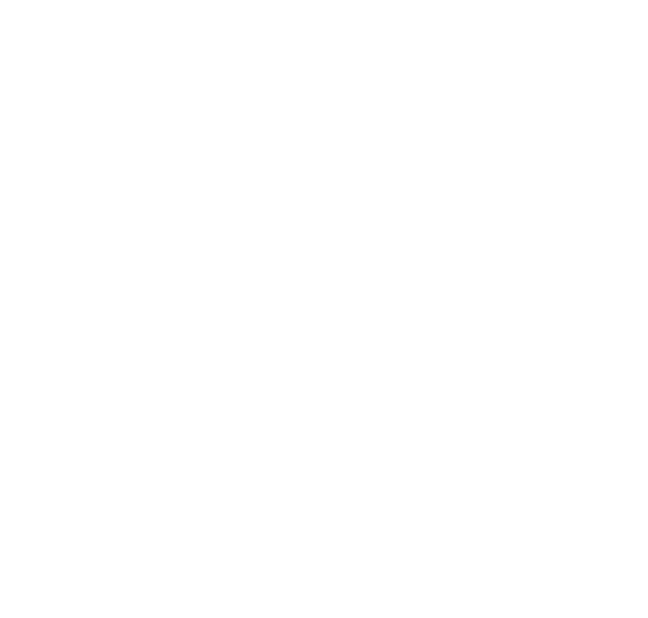
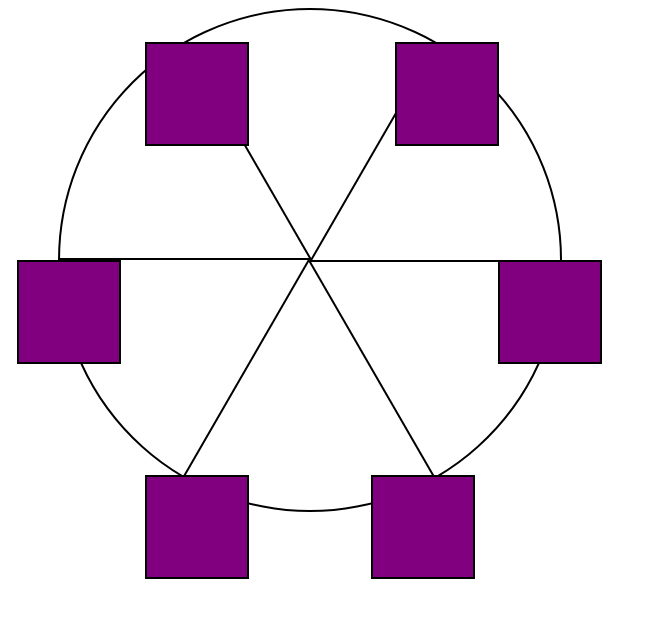
Before and after one commit to priyadarsini-gunasekaran/Ferris-wheel, a plain HTML site: page index.html in a window 1280 px wide. Shown: the whole page, without its empty margins (0-648 px from the left). Drawn offline with Linux system fonts and the light colour scheme.

Commit message:
final commit

```diff
--- a/index.html
+++ b/index.html
@@ -1,11 +1,25 @@
 <!DOCTYPE html>
 <html lang="en">
-<head>
-  <meta charset="UTF-8">
-  <meta name="viewport" content="width=device-width, initial-scale=1.0">
-  <title>Ferris wheel</title>
-  <link rel="stylesheet" href="styles.css">
-</head>
-<body>
-</body>
+  <head>
+    <meta charset="UTF-8">
+    <title>Ferris Wheel</title>
+    <link rel="stylesheet" href="./styles.css">
+  </head>
+  <body>
+    <div class="wheel">
+      <span class="line"></span>
+      <span class="line"></span>
+      <span class="line"></span>
+      <span class="line"></span>
+      <span class="line"></span>
+      <span class="line"></span>
+
+      <div class="cabin"></div>
+      <div class="cabin"></div>
+      <div class="cabin"></div>
+      <div class="cabin"></div>
+      <div class="cabin"></div>
+      <div class="cabin"></div>
+    </div>
+  </body>
 </html>
--- a/styles.css
+++ b/styles.css
@@ -40,7 +40,7 @@
   }
 
   .cabin {
-    background-color: red;
+    background-color: purple;
     width: 20%;
     height: 20%;
     position: absolute;
```
